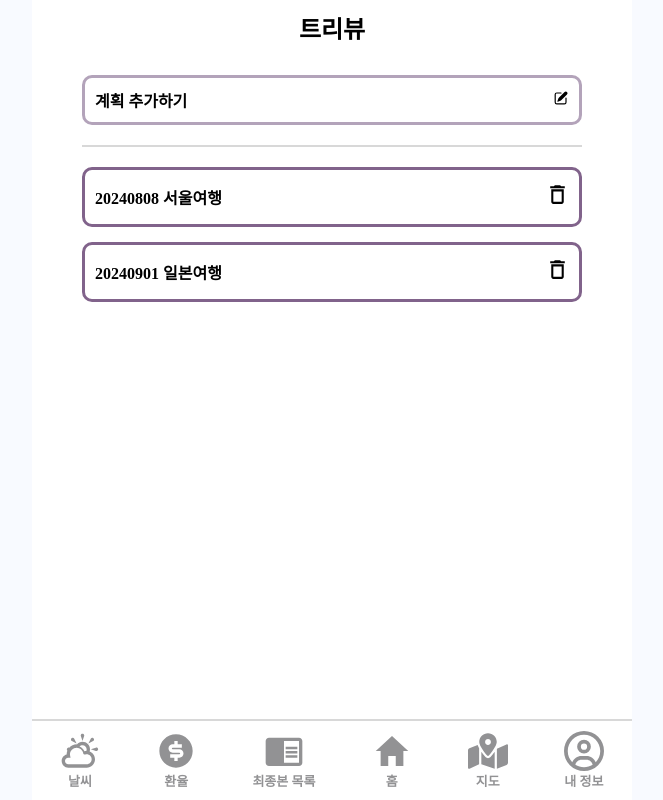
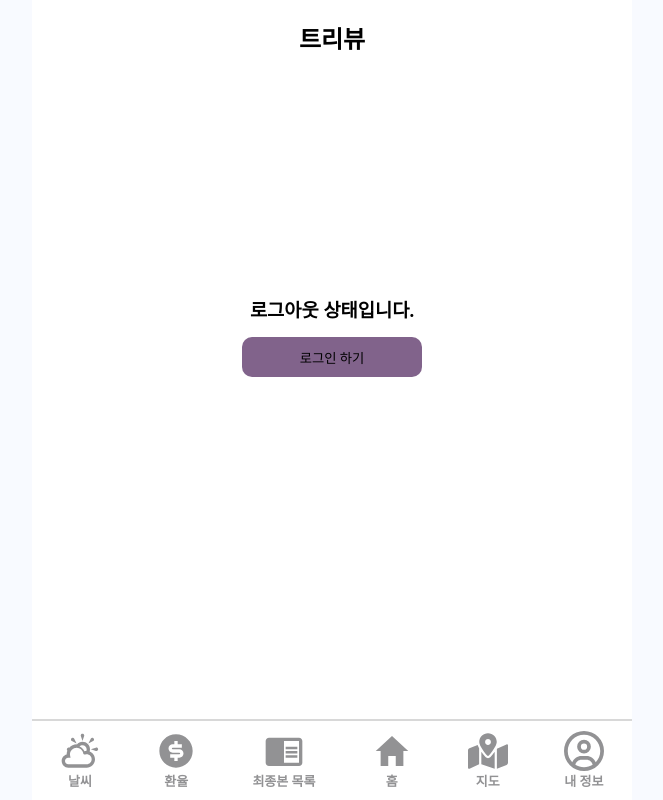
Before and after one commit to JJyen/OOSDesign, a React (Create React App) app: page / in a window 1280 px wide. Shown: the whole page, without its empty margins (308-971 px from the left). Built offline with nearby package versions, Linux system fonts and the light colour scheme; a web font is replaced by a local one.

Commit message:
로그인 상태 추가

```diff
--- a/src/pages/Layout.js
+++ b/src/pages/Layout.js
@@ -3,18 +3,32 @@ import { Outlet } from "react-router-dom";
 import TapBar from "../components/TapBar";
 import styled from "styled-components";
 import { Link } from "react-router-dom";
+import { MAIN } from "../styles/Colors";
 
 class Layout extends React.Component{
+    constructor(props) {
+        super(props);
+        const user = JSON.parse(localStorage.getItem("user"));
+
+        this.state = {
+            login: user[0].login,
+        };
+    }
+
     render(){
+        const {login} = this.state;
+
         return(
             <LayoutContainer >
                 <Link to={"/"}><h2>트리뷰</h2></Link>
-                <main>
-                    <Outlet/>
-                </main>
-                <nav>
-                    <TapBar/>
-                </nav>
+                { login ? <main><Outlet/></main>
+                :
+                <NotLoggedInBox>
+                    <h3>로그아웃 상태입니다.</h3>
+                    <Link to="/signin"><button>로그인 하기</button></Link>
+                </NotLoggedInBox>
+                }
+                <nav><TapBar/></nav>
             </LayoutContainer>
         )
     }
@@ -35,7 +49,26 @@ const LayoutContainer = styled.div`
 
     h2{
         text-align: center;
-        padding-top: 10px;
+        padding-top: 20px;
         font-family: 'NPSfontBold';
     }
 `;
+
+const NotLoggedInBox = styled.div`
+    text-align: center;
+    margin-top: 40%;
+
+    button{
+        margin-top: 15px;
+        width: 180px;
+        height: 40px;
+        border: none;
+        background-color: ${MAIN};
+        border-radius: 10px;
+
+        &:hover{
+            cursor: pointer;
+            background-color: #B3A3BA;
+        }
+    }
+`;
```
